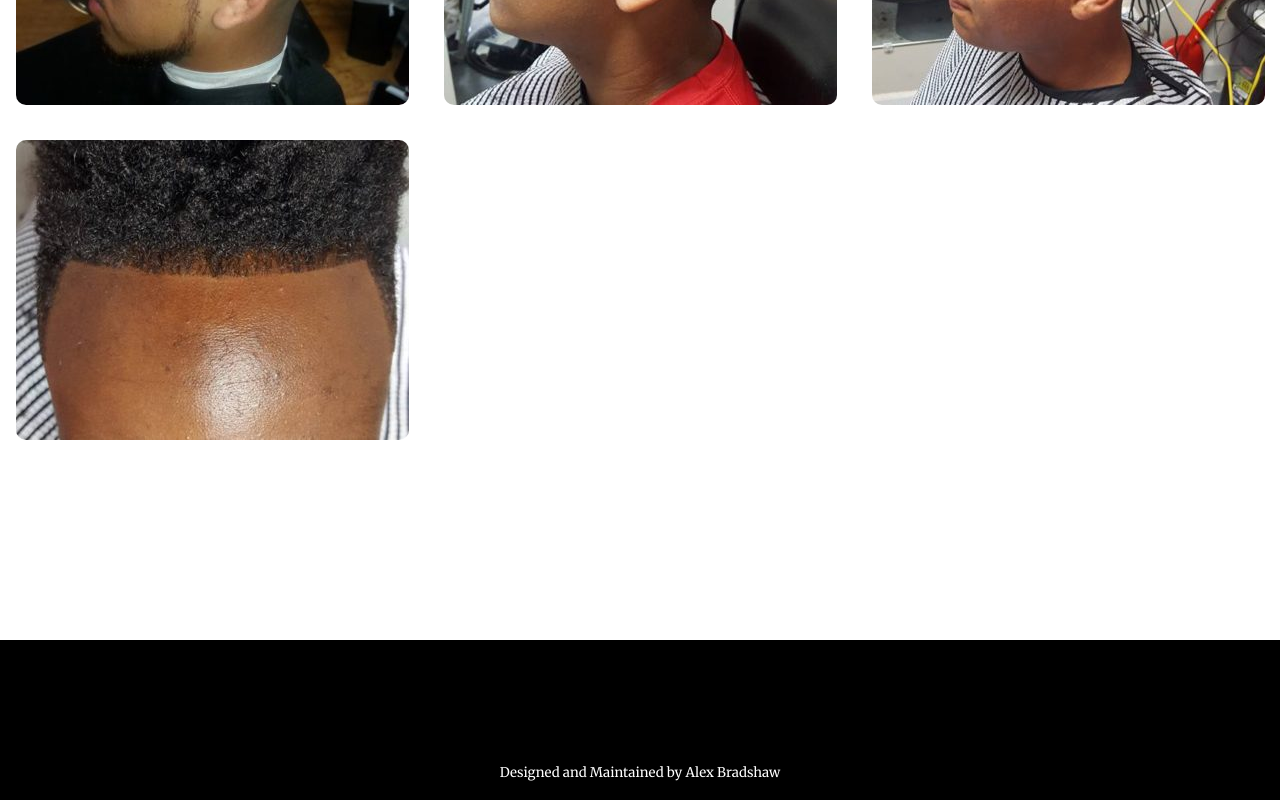
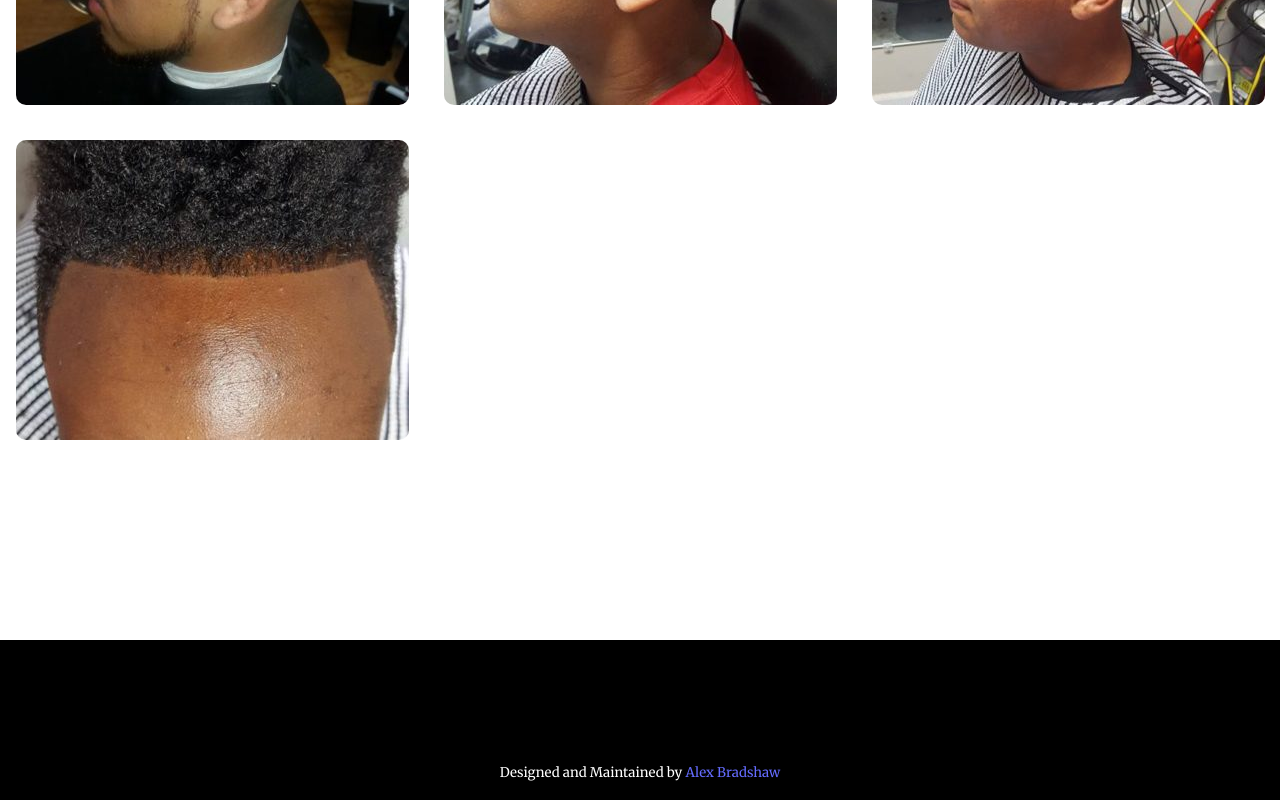
Before and after one commit to alexbradshaw/Titos, a React (Vite) app: page /about in a window 1280 px wide. Shown: the part 4275-5075 px from the top of the page. Built offline with nearby package versions, Linux system fonts and the light colour scheme; some icons are missing.

Commit message:
added linkedin link to footer

```diff
--- a/src/Components/Footer/Footer.jsx
+++ b/src/Components/Footer/Footer.jsx
@@ -32,7 +32,7 @@
                 </div>
             </div>
             <div id='ab'>
-                <h5>Designed and Maintained by Alex Bradshaw</h5>
+                <h5>Designed and Maintained by <a href='https://www.linkedin.com/in/alexander-bradshaw' target='_blank'>Alex Bradshaw</a></h5>
             </div>
         </div>
     );
```
